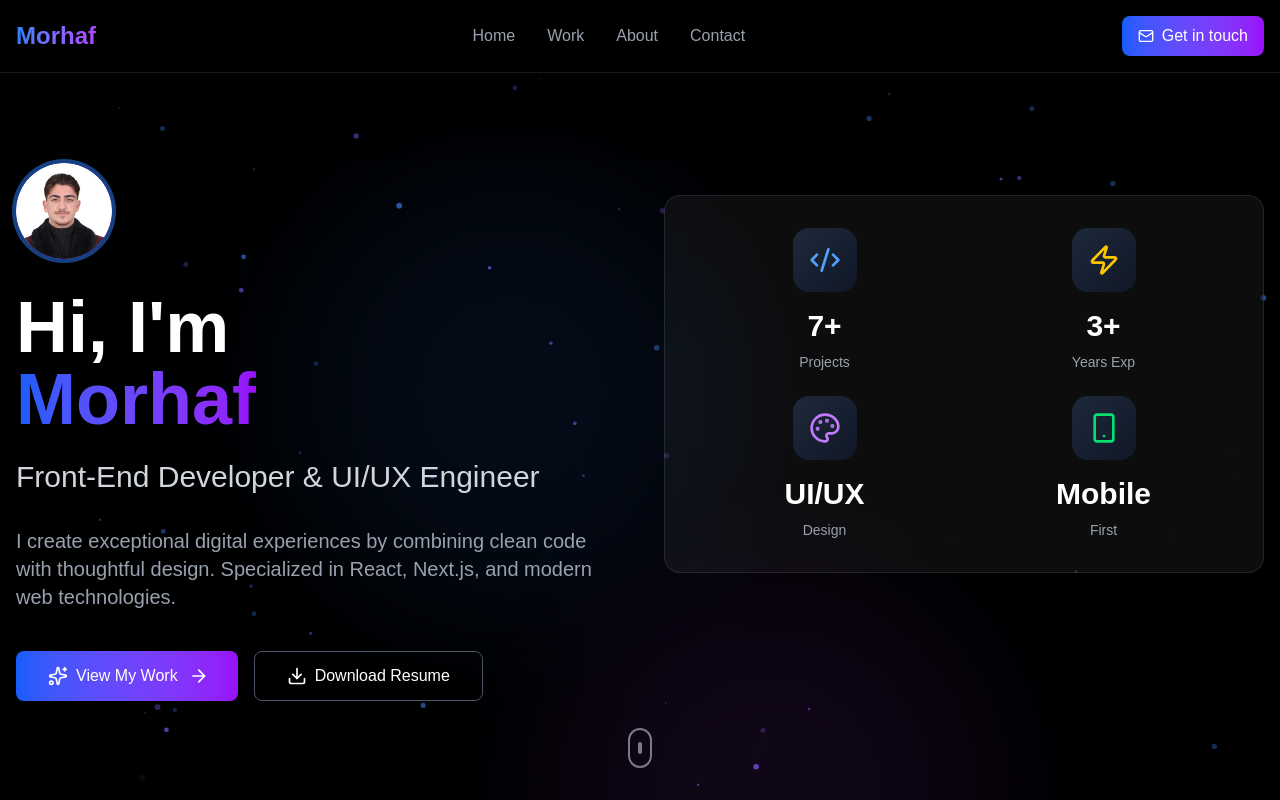
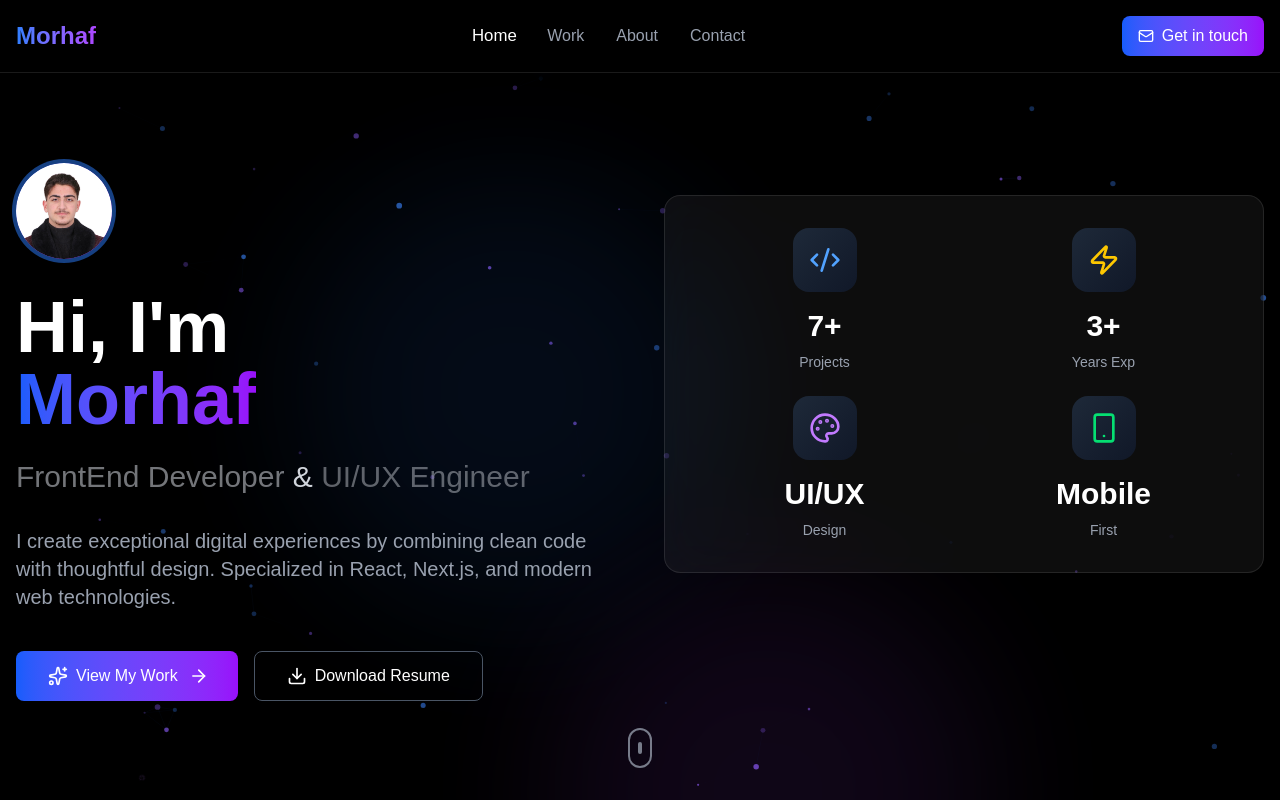
Before and after one commit to MorhafGhziel/Portfolio, a Next.js app: page / in a window 1280 px wide. Built offline with nearby package versions, Linux system fonts and the light colour scheme.

Commit message:
added hero animation

```diff
--- a/components/Header.tsx
+++ b/components/Header.tsx
@@ -3,6 +3,7 @@
 import { motion } from "framer-motion";
 import Link from "next/link";
 import { Mail } from "lucide-react";
+import { usePathname } from "next/navigation";
 
 const navItems = [
   { name: "Home", path: "/" },
@@ -12,6 +13,8 @@ const navItems = [
 ];
 
 export function Header() {
+  const pathname = usePathname();
+
   return (
     <motion.header
       className="fixed top-0 left-0 right-0 z-50 px-4 py-4 bg-black/95 backdrop-blur-lg border-b border-white/10"
@@ -33,17 +36,28 @@ export function Header() {
 
         {/* Navigation */}
         <nav className="hidden md:flex items-center gap-8">
-          {navItems.map((item) => (
+          {navItems.map((item) => {
+            const isActive = pathname === item.path;
+            return (
               <Link
                 key={item.name}
                 href={item.path}
-              className="text-gray-400 hover:text-white transition-colors"
+                className={`transition-all ${
+                  isActive
+                    ? "text-white font-medium scale-105"
+                    : "text-gray-400 hover:text-white"
+                }`}
               >
-              <motion.span whileHover={{ y: -2 }} whileTap={{ y: 0 }}>
+                <motion.span
+                  whileHover={{ y: -2 }}
+                  whileTap={{ y: 0 }}
+                  animate={isActive ? { y: -2 } : { y: 0 }}
+                >
                   {item.name}
                 </motion.span>
               </Link>
-          ))}
+            );
+          })}
         </nav>
 
         {/* Get in touch button */}
--- a/components/Hero.tsx
+++ b/components/Hero.tsx
@@ -98,15 +98,60 @@ const Hero = () => {
             </motion.span>
           </motion.h1>
 
-          <p className="text-3xl text-gray-300 mb-8">
-            Front-End Developer & UI/UX Engineer
-          </p>
-          <p className="text-gray-400 max-w-2xl text-xl mx-auto lg:mx-0">
+          <motion.p
+            className="text-xl md:text-3xl text-gray-300 mb-8"
+            initial={{ opacity: 0, y: 20 }}
+            animate={{ opacity: 1, y: 0 }}
+            transition={{ duration: 0.8, delay: 1 }}
+          >
+            <motion.span
+              initial={{ opacity: 0 }}
+              animate={{
+                opacity: [0, 1, 0],
+              }}
+              transition={{
+                duration: 5,
+                repeat: Infinity,
+                ease: "easeInOut",
+                delay: 1.8, // Delay the fade cycle until after entrance
+              }}
+            >
+              FrontEnd Developer
+            </motion.span>{" "}
+            &{" "}
+            <motion.span
+              initial={{ opacity: 1 }}
+              animate={{
+                opacity: [1, 0, 1],
+              }}
+              transition={{
+                duration: 5,
+                repeat: Infinity,
+                ease: "easeInOut",
+                delay: 1.8, // Delay the fade cycle until after entrance
+              }}
+            >
+              UI/UX Engineer
+            </motion.span>
+          </motion.p>
+
+          <motion.p
+            className="text-gray-400 max-w-2xl text-xl mx-auto lg:mx-0"
+            initial={{ opacity: 0, y: 20 }}
+            animate={{ opacity: 1, y: 0 }}
+            transition={{ duration: 0.8, delay: 1.2 }}
+          >
             I create exceptional digital experiences by combining clean code
             with thoughtful design. Specialized in React, Next.js, and modern
             web technologies.
-          </p>
-          <div className="mt-10 flex flex-col sm:flex-row gap-4 justify-center lg:justify-start">
+          </motion.p>
+
+          <motion.div
+            className="mt-10 flex flex-col sm:flex-row gap-4 justify-center lg:justify-start"
+            initial={{ opacity: 0, y: 20 }}
+            animate={{ opacity: 1, y: 0 }}
+            transition={{ duration: 0.8, delay: 1.4 }}
+          >
             <Button
               variant="primary"
               leftIcon={Sparkles}
@@ -122,7 +167,7 @@ const Hero = () => {
             >
               Download Resume
             </Button>
-          </div>
+          </motion.div>
         </div>
 
         {/* Right Column - Stats Grid */}
```
Lines whose indentation alone changed are shown as unchanged.
